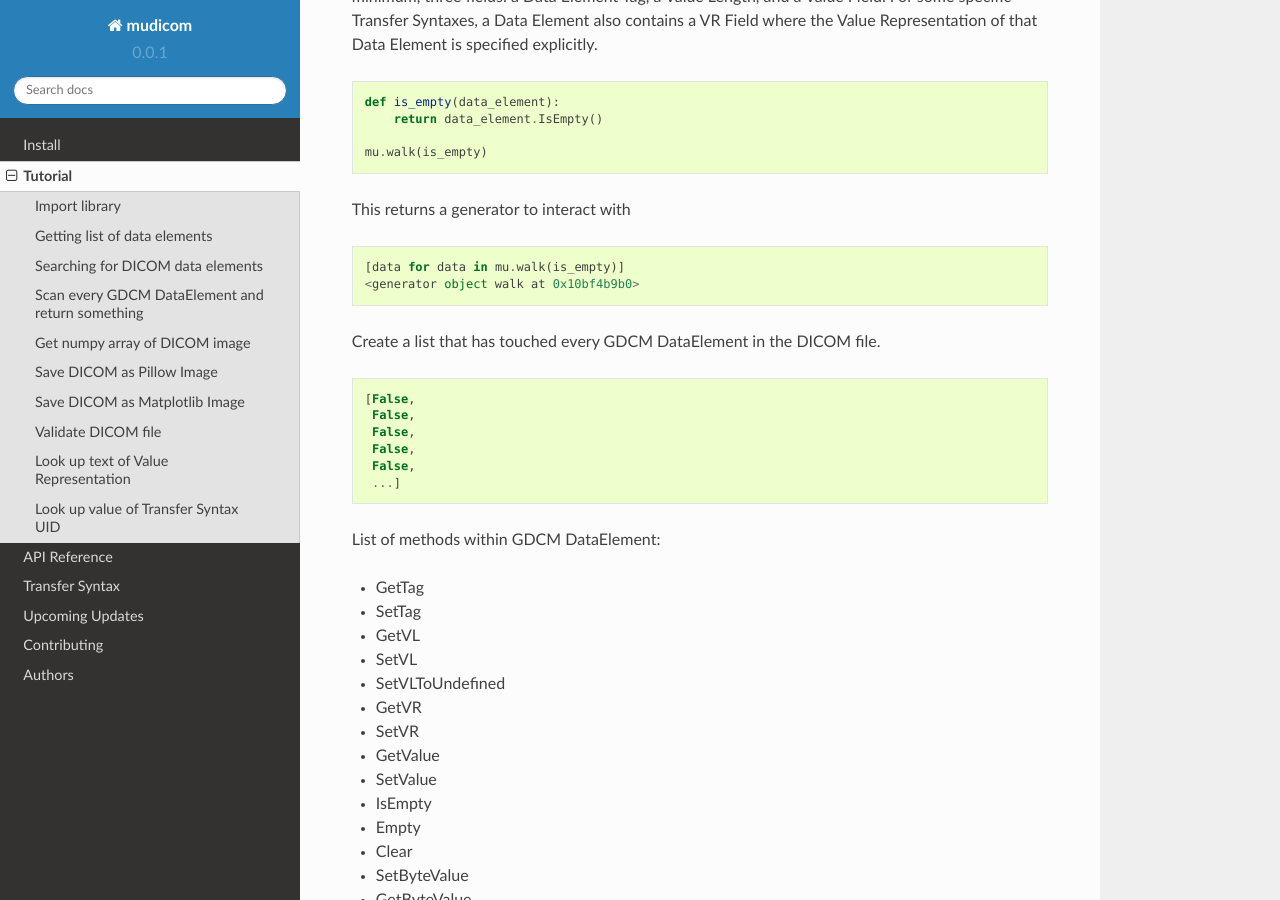
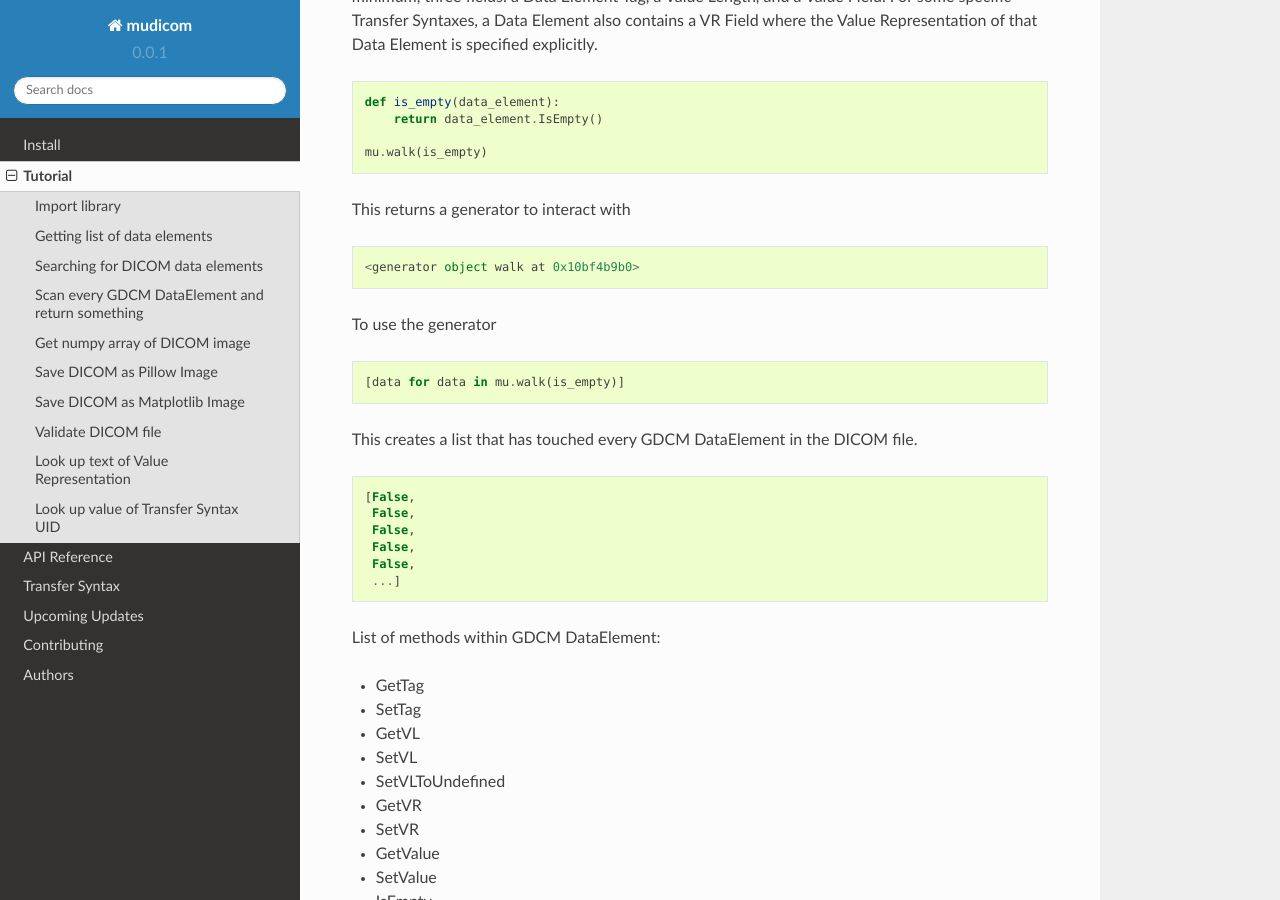
Before and after one commit to neurosnap/mudicom, a Sphinx documentation site: the page built from docs/tutorial.rst, in a window 1280 px wide and 900 px high, scrolled down 2757 px. Built offline with Sphinx 7.4.7 and the Read the Docs theme 2.0.0, drawn with Linux system fonts in a browser that asks for light colours.

Commit message:
updated tutorial

```diff
--- a/docs/tutorial.rst
+++ b/docs/tutorial.rst
@@ -154,10 +154,15 @@ This returns a generator to interact with
 
 .. code:: python
 
-    [data for data in mu.walk(is_empty)]
     <generator object walk at 0x10bf4b9b0>
 
-Create a list that has touched every GDCM DataElement in the DICOM file.
+To use the generator
+
+.. code:: python
+
+    [data for data in mu.walk(is_empty)]
+
+This creates a list that has touched every GDCM DataElement in the DICOM file.
 
 .. code:: python
 
```
